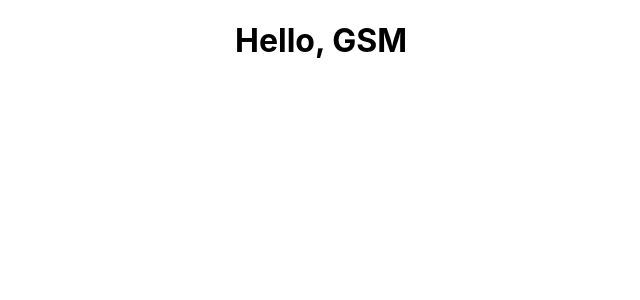
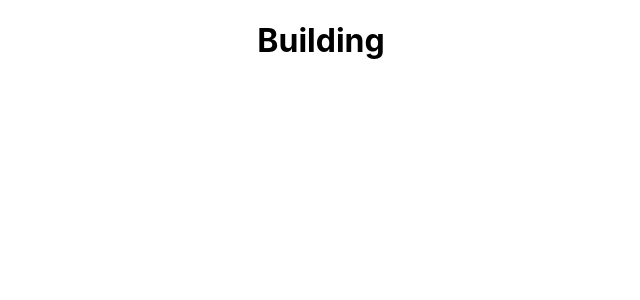
Before and after one commit to yoosion030/s3-ci-cd, a React (Create React App) app: page / in a window 1280 px wide. Shown: the top 300 px of the page, without its empty margins (319-959 px from the left). Built offline with nearby package versions, Linux system fonts and the light colour scheme.

Commit message:
:sparkles: deploy 명령어 추가

```diff
--- a/package.json
+++ b/package.json
@@ -13,9 +13,10 @@
   },
   "scripts": {
     "start": "react-scripts start",
+    "test": "react-scripts test",
+    "eject": "react-scripts eject",
     "build": "react-scripts build",
-    "test": "react-scripts test",
-    "eject": "react-scripts eject"
+    "deploy": "yarn build && aws s3 sync build/ s3://s3-ci-cd --delete"
   },
   "eslintConfig": {
     "extends": [
--- a/src/App.js
+++ b/src/App.js
@@ -4,7 +4,7 @@ import "./App.css";
 function App() {
   return (
     <div className="App">
-      <h1>Hello, GSM</h1>
+      <h1>Building</h1>
     </div>
   );
 }
```
